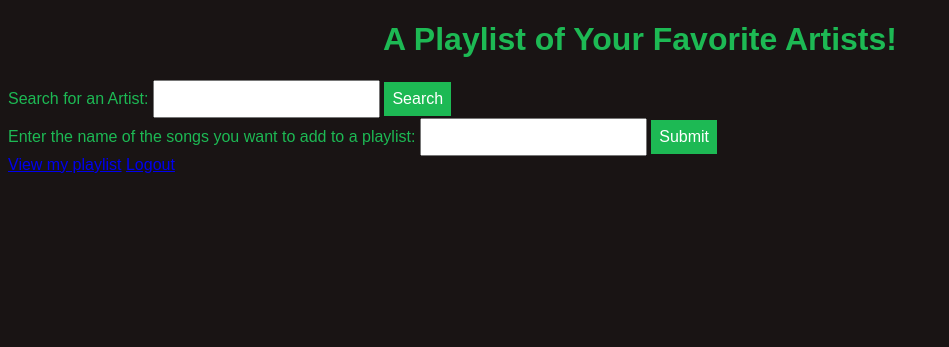
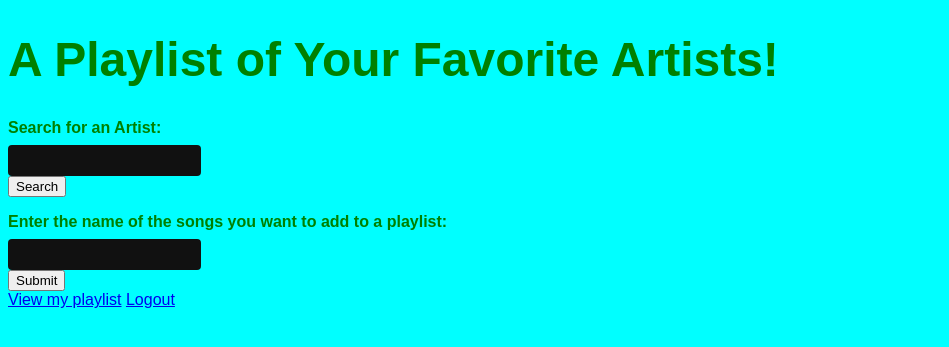
Before and after one commit to kityan2020/CS411Group2, a Flask app: page /Main in a window 1280 px wide. Shown: the top 347 px of the page, without its empty margins (0-949 px from the left). Run offline with Flask 3, Linux system fonts and the light colour scheme; some web fonts are replaced.

Commit message:
Created styling for CSS

```diff
--- a/static/styles.css
+++ b/static/styles.css
@@ -1,31 +1,66 @@
+/* Import Gotham font files */
+@font-face {
+  font-family: 'Gotham';
+  src: url('gotham-book.woff2') format('woff2'),
+       url('gotham-book.woff') format('woff');
+  font-weight: normal;
+  font-style: normal;
+}
+
+/* Use Gotham font */
 body {
-  background-color: #191414;
-  color: #1DB954;
-  font-family: Arial, Helvetica, sans-serif;
+  font-family: 'Gotham', sans-serif;
+}
+body {
+  background-color: cyan;
+  color: #008000; /* Green color */
+  font-family: 'Gotham', sans-serif;
+
 }
 
 h1 {
-  text-align: center;
+  font-size: 3rem;
 }
 
-input {
-  font-size: 16px;
-  padding: 8px;
+label {
+  display: block;
+  font-weight: bold;
+  margin-top: 1rem;
 }
 
-button {
-  background-color: #1DB954;
-  color: white;
-  font-size: 16px;
-  padding: 8px;
+input[type="text"],
+input[type="password"] {
+  display: block;
+  margin-top: 0.5rem;
+  padding: 0.5rem;
+  border-radius: 0.25rem;
   border: none;
-  cursor: pointer;
+  background-color: #111;
+  color: #00ff00;
 }
 
-button:hover {
-  background-color: #1ED760;
+button[type="submit"] {
+  display: block;
+  margin-top: 1rem;
+  padding: 0.5rem 1rem;
+  border-radius: 0.25rem;
+  border: none;
+  background-color: #00ff00;
+  color: black;
+  font-weight: bold;
+  cursor: pointer;
+
 }
 
-#results {
-  margin-top: 16px;
+button[type="submit"]:hover {
+  background-color: #007F00;
+
 }
+
+form {
+  margin-top: 2rem;
+  max-width: 20rem;
+  padding: 2rem;
+  border-radius: 0.5rem;
+  background-color: #222;
+}
--- a/templates/login.html
+++ b/templates/login.html
@@ -2,7 +2,7 @@
 <html>
 <head>
   <title>Login Page</title>
-
+  <link rel="stylesheet" href="{{ url_for('static', filename='styles.css') }}">
 </head>
 <body>
   <h1>Login Page</h1>
--- a/templates/logout.html
+++ b/templates/logout.html
@@ -1,2 +1,3 @@
+<link rel="stylesheet" href="{{ url_for('static', filename='styles.css') }}">
 <h1>Successfully logout!</h1>
 <a href='/'>back</a>
--- a/templates/playlist.html
+++ b/templates/playlist.html
@@ -1,4 +1,6 @@
+<link rel="stylesheet" href="{{ url_for('static', filename='styles.css') }}">
 <body>
+
 <h2>
     Here is your playlist
 </h2>
--- a/templates/register.html
+++ b/templates/register.html
@@ -2,7 +2,9 @@
 <html>
 <head>
     <title>Create an account!</title>
+    <link rel="stylesheet" href="{{ url_for('static', filename='styles.css') }}">
 </head>
+
 <body>
     <div>
         <div class="title">
--- a/templates/results.html
+++ b/templates/results.html
@@ -5,6 +5,7 @@
     <meta http-equiv="X-UA-Compatible" content="IE=edge">
     <meta name="viewport" content="width=device-width, initial-scale=1.0">
     <title>Results</title>
+    <link rel="stylesheet" href="{{ url_for('static', filename='styles.css') }}">
 </head>
 <body>
     <h1>Search Results</h1>
```
Also changed, not shown: static/script.js (+0 -13 lines).
